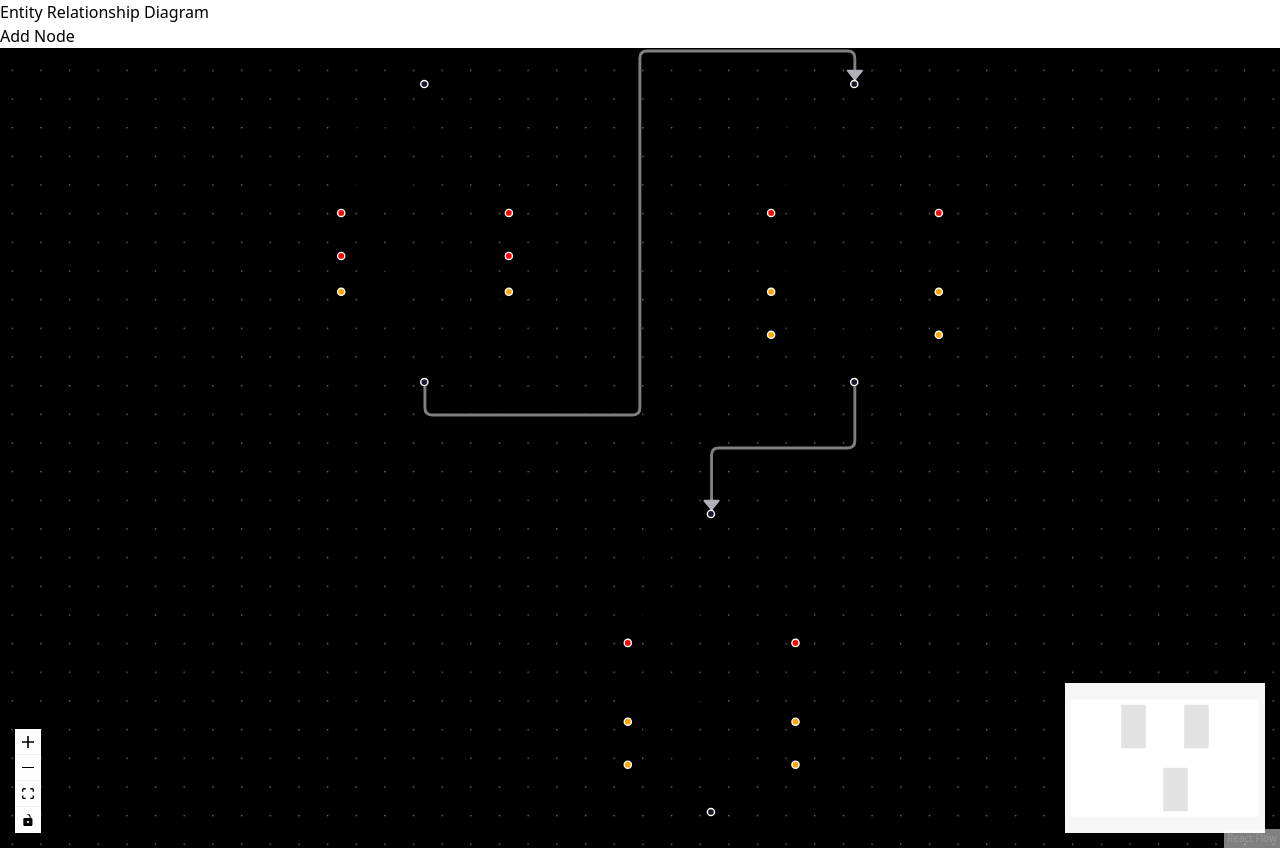
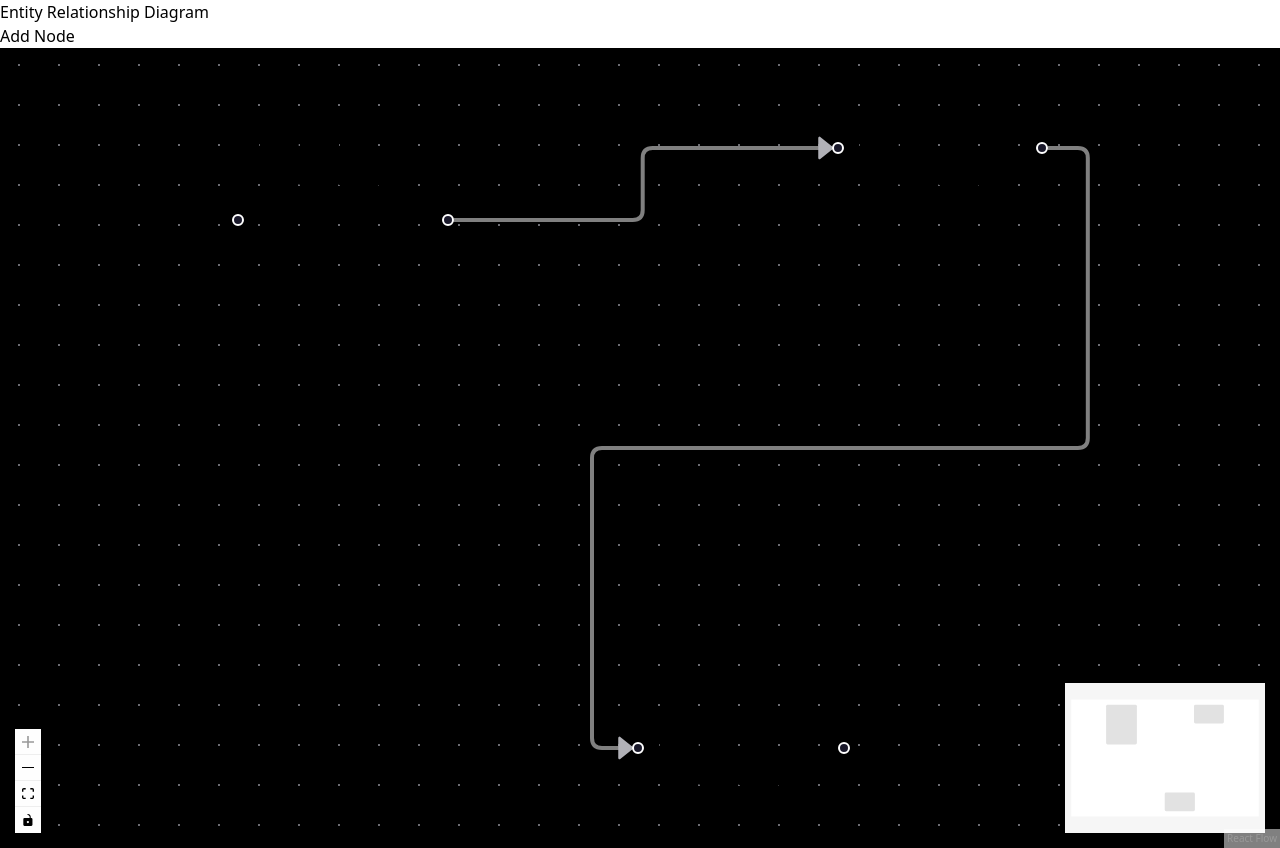
Before and after one commit to Anmol0987/React_Flow_EntityDiagram, a React (Vite) app: page / in a window 1280 px wide. Built offline with nearby package versions, Linux system fonts and the light colour scheme.

Commit message:
node modified(tunning)

```diff
--- a/src/CustomNode.jsx
+++ b/src/CustomNode.jsx
@@ -3,90 +3,25 @@ import { Handle, Position } from '@xyflow/react';
 import { AiOutlineDown } from 'react-icons/ai';
 import { FiTable } from "react-icons/fi";
 
-const CustomNode = ({ data,id }) => {
-  const [collapsed, setCollapsed] = useState(false);
-  const [subCollapsed, setSubCollapsed] = useState(false);
-
-  const toggleCollapse = () => setCollapsed(!collapsed);
-  const toggleSubCollapse = () => setSubCollapsed(!subCollapsed);
-
+const CustomNode = ({ data, id }) => {
   return (
     <div className=" border  border-blue-300 rounded bg-[#0F172A] shadow-md">
-      <div className="flex justify-between gap-4 bg-[#8EB7FF] p-2   font-bold items-center">
+      <div className="flex justify-between gap-4 bg-[#8EB7FF] p-2  px-20 font-bold items-center">
         <h3 className='flex items-center text-white gap-1 justify-center text-[3vh]'>
-          <FiTable/>
+          <FiTable />
           {data.label}
-          </h3>
-          <Handle type="source" id={`${id}`} position={Position.Bottom} className='bg-[#8EB7FF] hover:scale-[2.8] transition-transform duration-200' />
-          <Handle type="target" id={`${id}`} position={Position.Top} className='bg-[#8EB7FF] hover:scale-[2.8] transition-transform duration-200' />
-        <AiOutlineDown className="cursor-pointer font-bold text-white" onClick={toggleCollapse} />
+        </h3>
+        <Handle type="source" id={`${id}`} position={Position.Right} className='bg-[#8EB7FF] hover:scale-[2.8] transition-transform duration-200' />
+        <Handle type="target" id={`${id}`} position={Position.Left} className='bg-[#8EB7FF] hover:scale-[2.8] transition-transform duration-200' />
       </div>
 
-      {!collapsed && (
-        <div className=" bg-[#0F172A] ">
-          <div className="flex justify-between gap-3 font-bold items-center py-2 pr-4 pl-1  text-white bg-[#05091A]">
-            <h4>{data.subheading1}</h4>
-            <AiOutlineDown className="cursor-pointer" onClick={toggleSubCollapse} />
+      {data.components.map((component, index) => (
+        <li key={index} style={{listStyle:'none'}} >
+          <div className='text-white p-1 '>
+            {component.name}
           </div>
-          {!subCollapsed && (
-            <ul className='p-1'>
-              {data.components1.map((component, index) => (
-                <li key={index} >
-                  <div className='text-white p-1 '>
-                    {component.name}
-                    <Handle
-                      type="source"
-                      position={Position.Right}
-                      id={`${id}-${component.id}`}
-                      className='0F172A hover:scale-[2.8] transition-transform duration-200'
-                      style={{background: 'red',  top: 90 + index * 30 }}
-                    />
-                    <Handle
-                      type="target"
-                      position={Position.Left}
-                      id={`${id}-${component.id}`}
-
-                      className='0F172A  hover:scale-[2.8] transition-transform  duration-200'
-                      style={{background: 'red',  top: 90 + index * 30 }}
-                    />
-                  </div>
-                </li>
-              ))}
-            </ul>
-          )}
-          <div className="flex justify-between gap-3 font-bold items-center py-2 pr-4 pl-1  text-white bg-[#05091A]">
-            <h4>
-              {data.subheading2}
-            </h4>
-            <AiOutlineDown className="cursor-pointer" onClick={toggleSubCollapse} />
-          </div>
-          {!subCollapsed && (
-            <ul className='p-1'>
-              {data.components2.map((component, index) => (
-                <li className='text-white p-1 ' key={index}>
-                  {component.name}
-                  <Handle
-                    type="source"
-                    position={Position.Right}
-                    id={`${id}-${component.id}`}
-
-                    style={{ background: 'orange', top: 145 + index * 30 }}
-                     className='0F172A  hover:scale-[2.8] transition-transform  duration-200'
-                  />
-                  <Handle
-                    type="target"
-                    position={Position.Left}
-                    id={`${id}-${component.id}`}
-
-                    style={{ background: 'orange', top: 145 + index * 30 }}
-                     className='0F172A  hover:scale-[2.8] transition-transform  duration-200'
-                  />
-                </li>
-              ))}
-            </ul>
-          )}
-        </div>
-      )}
+        </li>
+      ))}
     </div>
   );
 };
--- a/src/ERDiagram.jsx
+++ b/src/ERDiagram.jsx
@@ -1,5 +1,6 @@
 import React, { useCallback } from 'react';
-import {ReactFlow,
+import {
+  ReactFlow,
   MiniMap,
   Controls,
   Background,
@@ -19,15 +20,15 @@ const initialNodes = [
     id: '1',
     type: 'collapsibleNode',
     data: {
+      label: 'Node 1',
+      components: [
+        { id: 'C1', name: 'Component A' },
+        { id: 'C2', name: 'Component B' },
+        { id: 'C3', name: 'Component c' },
+        { id: 'C4', name: 'Component D' }
 
-      label: 'Node 1',
-      subheading1: 'Subheading 1.1',
-      components1: [
-        { id: 'C1', name: 'Component A' },
-        { id: 'C2', name: 'Component B' }
       ],
-      subheading2: 'Subheading 1.2',
-      components2: [{ id: 'C3', name: 'Component C' }],
+
     },
     position: { x: 100, y: 100 },
   },
@@ -36,13 +37,7 @@ const initialNodes = [
     type: 'collapsibleNode',
     data: {
       label: 'Node 2',
-      subheading1: 'Subheading 2.1',
-      components1: [{ id: 'C4', name: 'Component D' }],
-      subheading2: 'Subheading 2.2',
-      components2: [
-        { id: 'C5', name: 'Component E' },
-        { id: 'C6', name: 'Component F' },
-      ],
+      components: [{ id: 'C5', name: 'Component E' }],
     },
     position: { x: 400, y: 100 },
   },
@@ -51,42 +46,12 @@ const initialNodes = [
     type: 'collapsibleNode',
     data: {
       label: 'Node 3',
-      subheading1: 'Subheading 3.1',
-      components1: [{ id: 'C7', name: 'Component g' }],
-      subheading2: 'Subheading 3.2',
-      components2: [
-        { id: 'C8', name: 'Component H' },
-        { id: 'C9', name: 'Component I' },
-      ],
+      components: [{ id: 'C7', name: 'Component g' }],
+
     },
     position: { x: 300, y: 400 },
   },
-  // {
-  //   id: '3',
-  //   type: 'collapsibleNode',
-  //   data: {
-  //     label: 'node3',
-  //     subheading1: 'Subheading 3.1',
-  //     components1: ['Component G'],
-  //     subheading2: 'Subheading 3.2',
-  //     components2: ['Component H', 'Component I'],
-  //   },
-  //   position: { x: 400, y: 100 },
-  // },
-  // {
-  //   id: '4',
-  //   type: 'collapsibleNode',
-  //   data: {
-  //     label: 'node4',
-  //     subheading1: 'Subheading 4.1',
-  //     components1: ['Component J'],
-  //     subheading2: 'Subheading 4.2',
-  //     components2: ['Component K'],
-  //   },
-  //   position: { x: 400, y: 400 },
-  // },
-];
-
+]
 
 const initialEdges = [
   {
@@ -133,7 +98,7 @@ const ERDiagram = () => {
 
 
   return (
-    <div style={{background: "black", width: '100vw', height: '100vh' }}>
+    <div style={{ background: "black", width: '100vw', height: '100vh' }}>
       <ReactFlow
         nodes={nodes}
         edges={edges}
```
